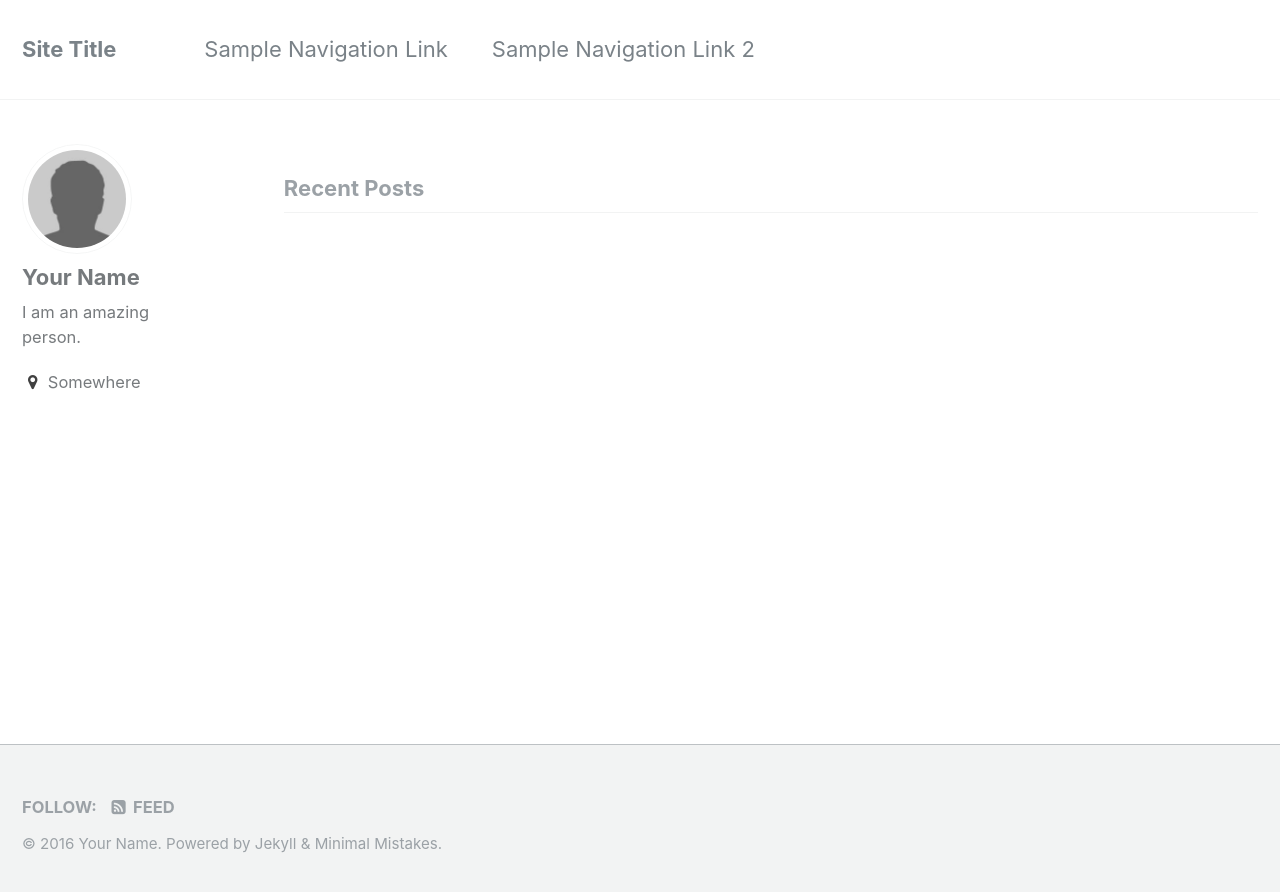
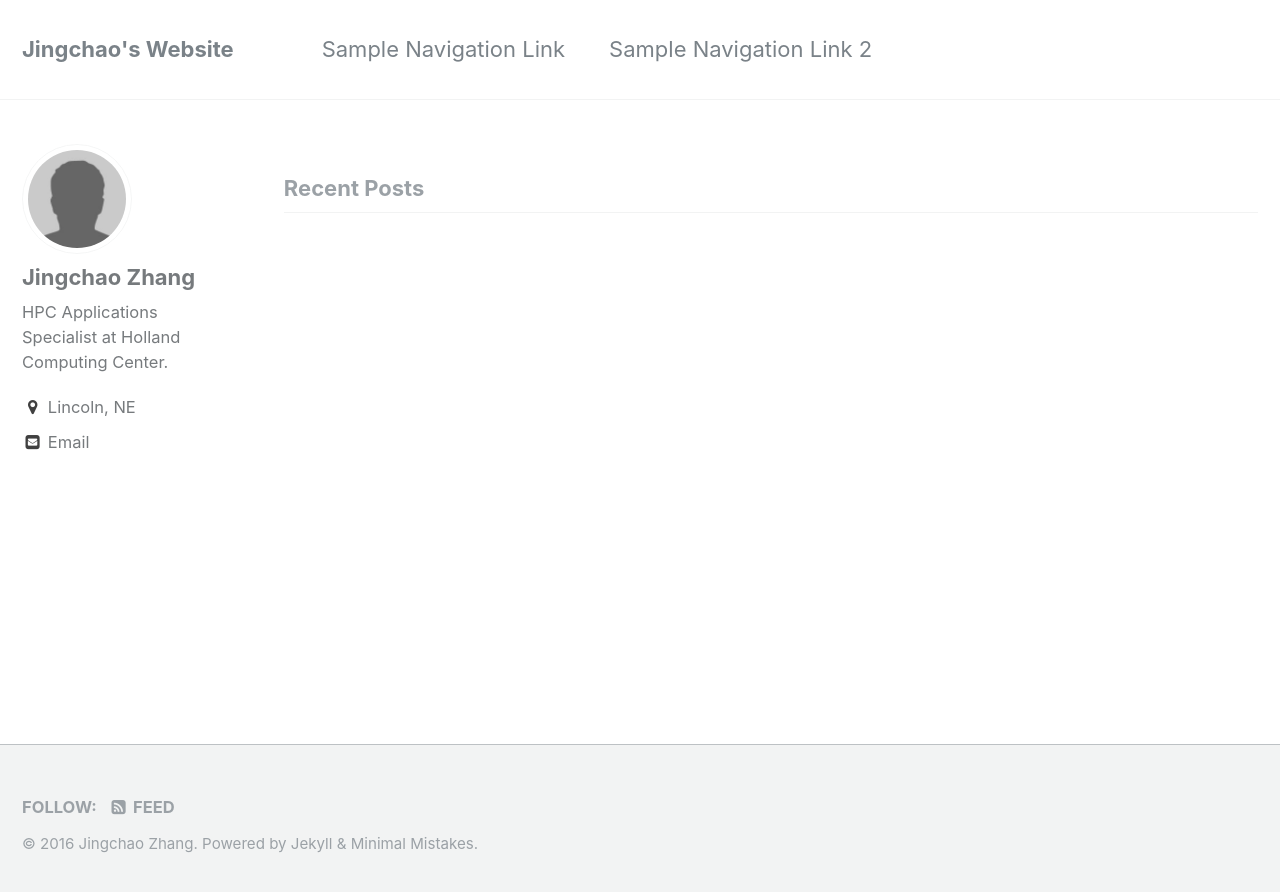
Before and after one commit to JingchaoZhang/JingchaoZhang.github.io, a Jekyll site: the page built from index.html, in a window 1280 px wide. Shown: the top 892 px of the page. Built offline with Jekyll 4.4.1, drawn with Linux system fonts in a browser that asks for light colours; the list of posts is cut into pages by our own code.

Commit message:
name, contact etc.

```diff
--- a/_config.yml
+++ b/_config.yml
@@ -7,9 +7,9 @@
 
 # Site Settings
 locale                   : "en"
-title                    : "Site Title"
+title                    : "Jingchao's Website"
 title_separator          : "-"
-name                     : "Your Name"
+name                     : "Jingchao Zhang"
 description              : "An amazing website."
 url                      : # the base hostname & protocol for your site e.g. "https://mmistakes.github.io"
 baseurl                  : # the subpath of your site, e.g. "/blog"
@@ -77,11 +77,11 @@ analytics:
 
 # Site Author
 author:
-  name             : "Your Name"
+  name             : "Jingchao Zhang"
   avatar           : "bio-photo.jpg"
-  bio              : "I am an amazing person."
-  location         : "Somewhere"
-  email            :
+  bio              : "HPC Applications Specialist at Holland Computing Center."
+  location         : "Lincoln, NE"
+  email            : "zhang@unl.edu"
   uri              :
   bitbucket        :
   codepen          :
```
